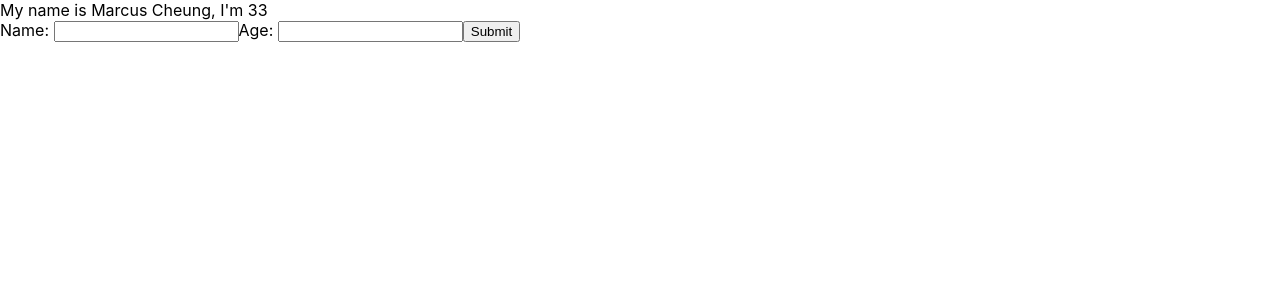
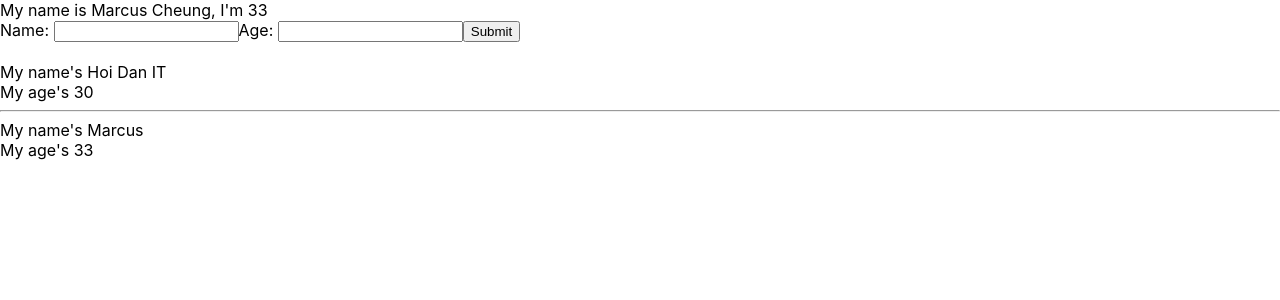
Before and after one commit to antking19/hoidanit-test-demo-react, a React (Create React App) app: page / in a window 1280 px wide. Shown: the top 300 px of the page. Built offline with nearby package versions, Linux system fonts and the light colour scheme.

Commit message:
video23 props

```diff
--- /dev/null
+++ b/src/components/DisplayInfo.js
@@ -0,0 +1,16 @@
+import React from "react";
+
+class DisplayInfo extends React.Component {
+    render() {
+        const { name, age } = this.props;
+
+        return (
+            <div>
+                <div>My name's {name}</div>
+                <div>My age's {age}</div>
+            </div>
+        );
+    }
+}
+
+export default DisplayInfo;
--- a/src/components/MyComponent.js
+++ b/src/components/MyComponent.js
@@ -1,11 +1,17 @@
 import React from "react";
 import UserInfor from "./UserInfor";
+import DisplayInfo from "./DisplayInfo";
 
 class MyComponent extends React.Component {
     render() {
+        const myInfor = ["ab", "c", "d"];
         return (
             <div>
                 <UserInfor />
+                <br />
+                <DisplayInfo name="Hoi Dan IT" age="30" />
+                <hr />
+                <DisplayInfo name={"Marcus"} age={33} myInfor={myInfor} />
             </div>
         );
     }
```
